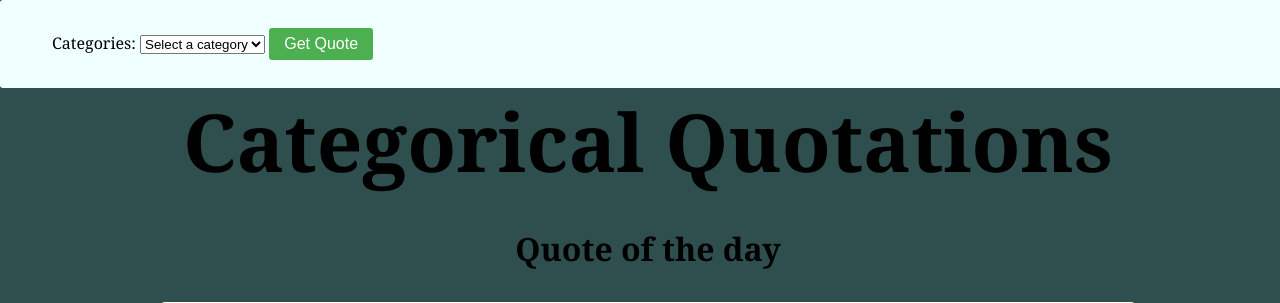
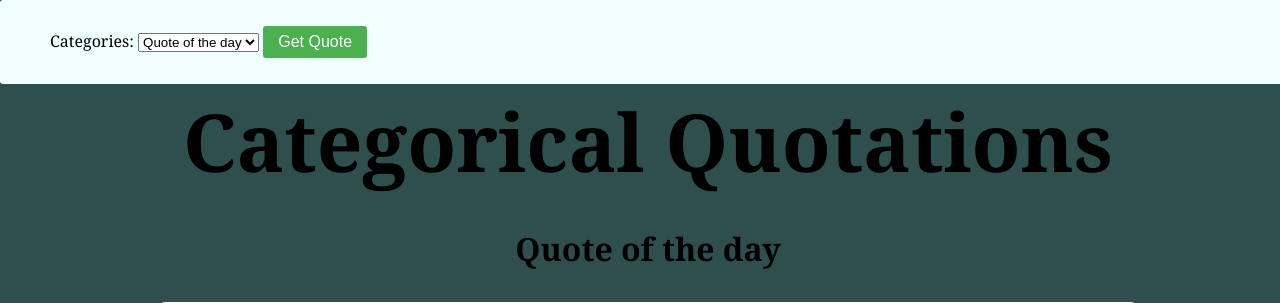
Before and after one commit to DruSerkes/categorical-quotations, a Flask app: page / in a window 1280 px wide. Shown: the top 303 px of the page. Run offline with Flask 2, Linux system fonts and the light colour scheme; parts of the project's set-up code (start-up, migrations or seed data) failed here and were passed over.

Commit message:
update copy, navbar styles

```diff
--- a/static/styles.css
+++ b/static/styles.css
@@ -4,17 +4,19 @@ body {
 	width: 100vw;
 	background-color: darkslategrey;
 	font-family: Georgia, 'Times New Roman', Times, serif;
+	font-size: 16px;
 }
 
 .navbar {
-	position: absolute;
+	position: fixed;
 	top: 0;
 	left: 0;
 	width: 100%;
 	margin: 0;
-	padding: 12px;
+	padding: 10px;
 	border-radius: 3px;
 	background-color: azure;
+	z-index: 1;
 }
 
 .navlist,
@@ -22,6 +24,10 @@ body {
 	display: flex;
 	justify-content: left;
 	align-items: center;
+}
+
+label {
+	font-size: 16px;
 }
 
 button {
--- a/templates/base.html
+++ b/templates/base.html
@@ -14,13 +14,13 @@
   <ul class="navlist">
     <form action="" method="get" class="quote-form">
       <label for="category-select">Categories:</label>
-      <select name="categorys" id="category-select">
-          <option value="">Select a category</option>
-          <option value="inspire">Inspire</option>
+      <select name="category" id="category-select">
+          <option value="">Quote of the day</option>
+          <option value="inspire">Inspiration</option>
           <option value="management">Management</option>
           <option value="sports">Sports</option>
           <option value="life">Life</option>
-          <option value="funny">Funny</option>
+          <option value="funny">Humor</option>
           <option value="love">Love</option>
           <option value="art">Art</option>
           <option value="students">Students</option>
```
